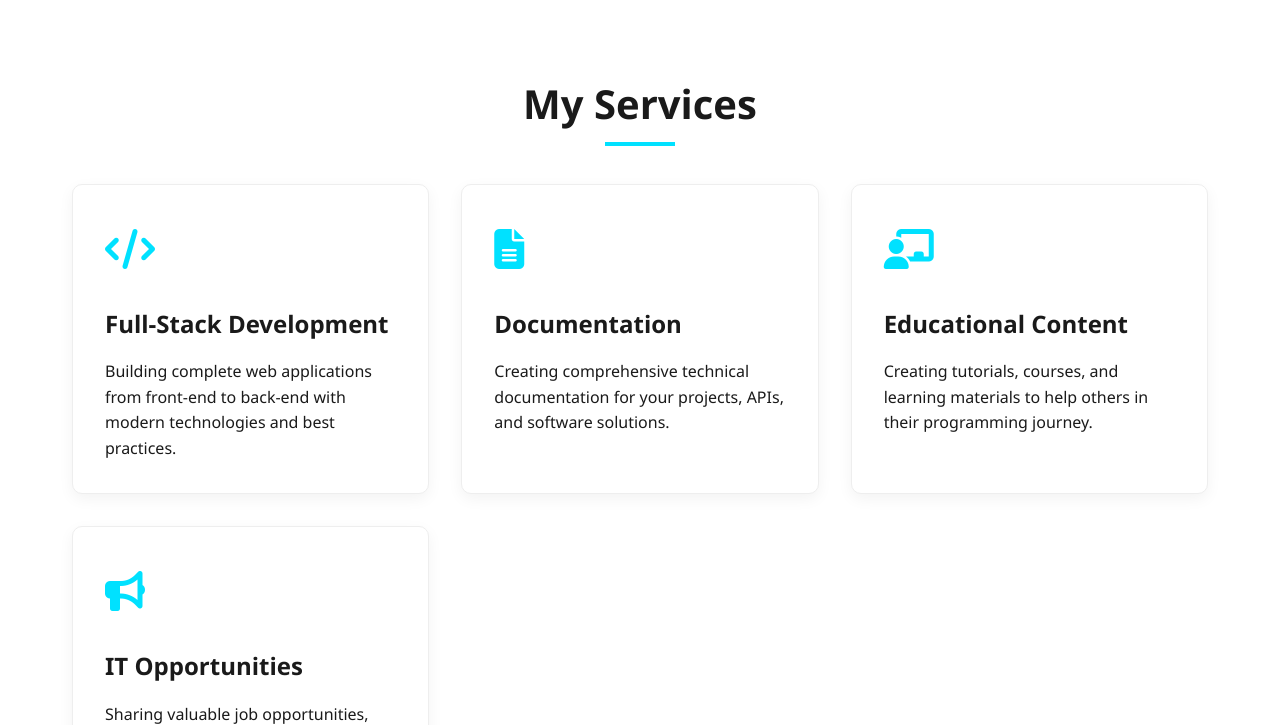
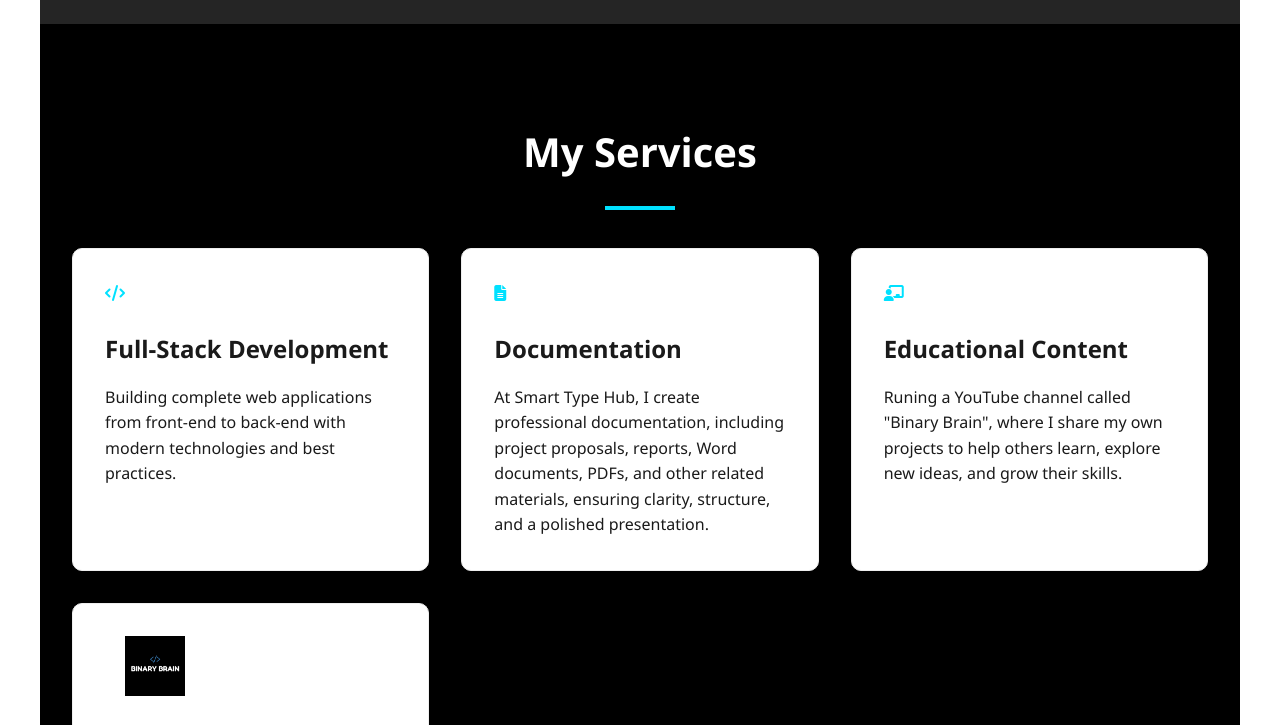
Before and after one commit to nipuniweerasuriya/My_Portfolio, a plain HTML site: page index.html in a window 1280 px wide. Shown: the part 1690-2415 px from the top of the page. Drawn offline with nearby package versions, Linux system fonts and the light colour scheme.

Commit message:
Services section

```diff
--- a/assets/css/main.css
+++ b/assets/css/main.css
@@ -49,10 +49,9 @@
         .code-line {
             position: absolute;
             font-family: 'Courier New', monospace;
-            color: orange;
+            color: yellow;
             font-size: 10px;
             white-space: nowrap;
-            text-shadow: 0 0 5px rgba(255, 166, 0, 0.886);
             opacity: 0;
             animation: fadeInOut 10s infinite;
         }
@@ -66,7 +65,7 @@
             display: inline-block;
             width: 5px;
             height: 10px;
-            background: orange;
+            background: yellow;
             margin-left: 5px;
             animation: blink 1s infinite;
         }
@@ -365,7 +364,7 @@
             background-color: rgb(37, 37, 37);
         }
 
-        #about .section-title {
+        #about .section-title h2 {
             color: white !important;
             margin-bottom: 1rem;
             text-align: center;
@@ -424,6 +423,13 @@
         /* Services Section */
         #services {
             padding-bottom: 4rem;
+            background-color: black;
+        }
+
+        #services .section-title h2 {
+            color: white !important;
+            margin-bottom: 1rem;
+            text-align: center;
         }
 
         .services-grid {
@@ -466,13 +472,19 @@
         }
 
         .service-icon {
-            font-size: 2.5rem;
             color: var(--accent);
             margin-bottom: 1.5rem;
             transition: all 0.3s;
         }
 
-        .service-card:hover .service-icon {
+        .service-icon img {
+            width: 100px; /* adjust size if needed */
+            height: 60px;
+            object-fit: contain;
+            transition: all 0.3s;
+        }
+
+        .service-card:hover .service-icon img {
             transform: rotate(15deg) scale(1.2);
         }
 
--- a/index.html
+++ b/index.html
@@ -120,22 +120,23 @@
                     <i class="fas fa-file-alt"></i>
                 </div>
                 <h3>Documentation</h3>
-                <p>Creating comprehensive technical documentation for your projects, APIs, and software solutions.</p>
+                <p>At Smart Type Hub, I create professional documentation, including project proposals, reports, Word documents, PDFs, and other related materials, ensuring clarity, structure, and a polished presentation.</p>
             </div>
             <div class="service-card">
                 <div class="service-icon">
                     <i class="fas fa-chalkboard-teacher"></i>
                 </div>
                 <h3>Educational Content</h3>
-                <p>Creating tutorials, courses, and learning materials to help others in their programming journey.</p>
+                <p>Runing a YouTube channel called "Binary Brain", where I share my own projects to help others learn, explore new ideas, and grow their skills.</p>
             </div>
             <div class="service-card">
                 <div class="service-icon">
-                    <i class="fas fa-bullhorn"></i>
+                    <img src="assets/images/Screenshot 2025-07-04 233807.png" alt="IT Opportunities Icon" />
                 </div>
-                <h3>IT Opportunities</h3>
-                <p>Sharing valuable job opportunities, internships, and courses through my WhatsApp channel.</p>
+                <h3>IT Opportunities <i class="fab fa-whatsapp"></i></h3>
+                <p>Sharing valuable job opportunities, internships, and courses through my "Binary Brain" WhatsApp channel.</p>
             </div>
+
         </div>
     </section>
 
```
Also changed, not shown: assets/images/Screenshot 2025-07-04 233807.png (added).
